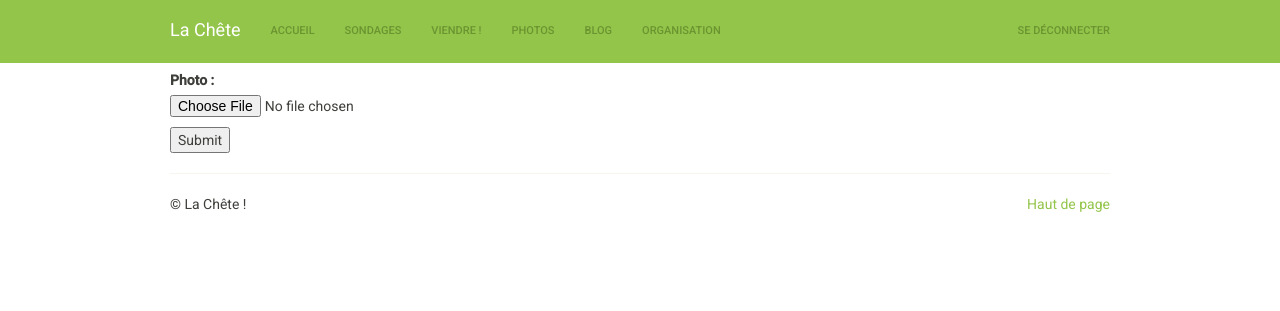
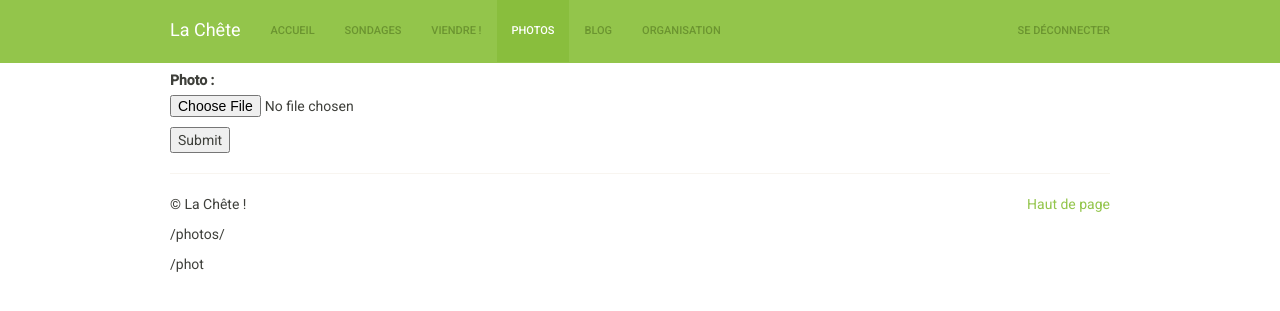
Before and after one commit to AL9000/lachete, a Django app: page /photos/ in a window 1280 px wide. Shown: the top 311 px of the page. Run offline with Django 3.2, Linux system fonts and the light colour scheme; the visitor is signed in with stand-in values (Sample User, id 1); some libraries are stand-ins or nearby versions.

Commit message:
Active tab highlight in nav menu

```diff
--- a/website/templates/website/layout.html
+++ b/website/templates/website/layout.html
@@ -52,16 +52,14 @@
                     </div>
                     <div id="navbar" class="navbar-collapse collapse">
                         <ul class="nav navbar-nav">
-                            {% comment %}
-                            TODO Change active tab
-                            {% endcomment %}
-                            <li  class="{% ifequal request.path ''%}active{% endifequal%}" ><a href="{% url "website:home" %}">Accueil</a></li>
-                            <li class="{% ifequal request.path '/sondages/*'%}active{% endifequal%}" ><a href="{% url 'sondages:index' %}">Sondages</a></li>
-                            <li class="{% ifequal request.path '/gps/*'%}active{% endifequal%}" ><a href="{% url 'gps:index' %}">Viendre !</a></li>
-                            <li class="{% ifequal request.path '/photos/*'%}active{% endifequal%}" ><a href="#">Photos</a></li>
-                            <li class="{% ifequal request.path '/blog/*'%}active{% endifequal%}" ><a href="{% url 'blog:index' %}">Blog</a></li>
+                            {# C'est pas tip top pour determiner le menu actif, mais je voulais un truc simple :) #}
+                            <li  class="{% ifequal request.path|slice:":5" '/'%}active{% endifequal%}" ><a href="{% url "website:home" %}">Accueil</a></li>
+                            <li class="{% ifequal request.path|slice:":5" '/sond'%}active{% endifequal%}" ><a href="{% url 'sondages:index' %}">Sondages</a></li>
+                            <li class="{% ifequal request.path|slice:":5" '/gps/'%}active{% endifequal%}" ><a href="{% url 'gps:index' %}">Viendre !</a></li>
+                            <li class="{% ifequal request.path|slice:":5" '/phot'%}active{% endifequal%}" ><a href="#">Photos</a></li>
+                            <li class="{% ifequal request.path|slice:":5" '/blog'%}active{% endifequal%}" ><a href="{% url 'blog:index' %}">Blog</a></li>
                             {% if user.is_staff %}
-                                <li class="{% ifequal request.path '/blog/*'%}active{% endifequal%}" ><a href="{% url 'website:organisation' %}">Organisation</a></li>
+                                <li class="{% ifequal request.path '/organisation/'%}active{% endifequal%}" ><a href="{% url 'website:organisation' %}">Organisation</a></li>
                             {% endif %}
                         </ul>
                         <ul class="nav navbar-nav navbar-right">
@@ -91,6 +89,8 @@
         <hr>
         <p class="pull-right"><a href="#">Haut de page</a></p>
         <p>&copy; La Chête !</p>
+        <p>{{ request.path }}</p>
+        <p>{{ request.path|slice:":5" }}</p>
     </div>
 </div>
 
```
